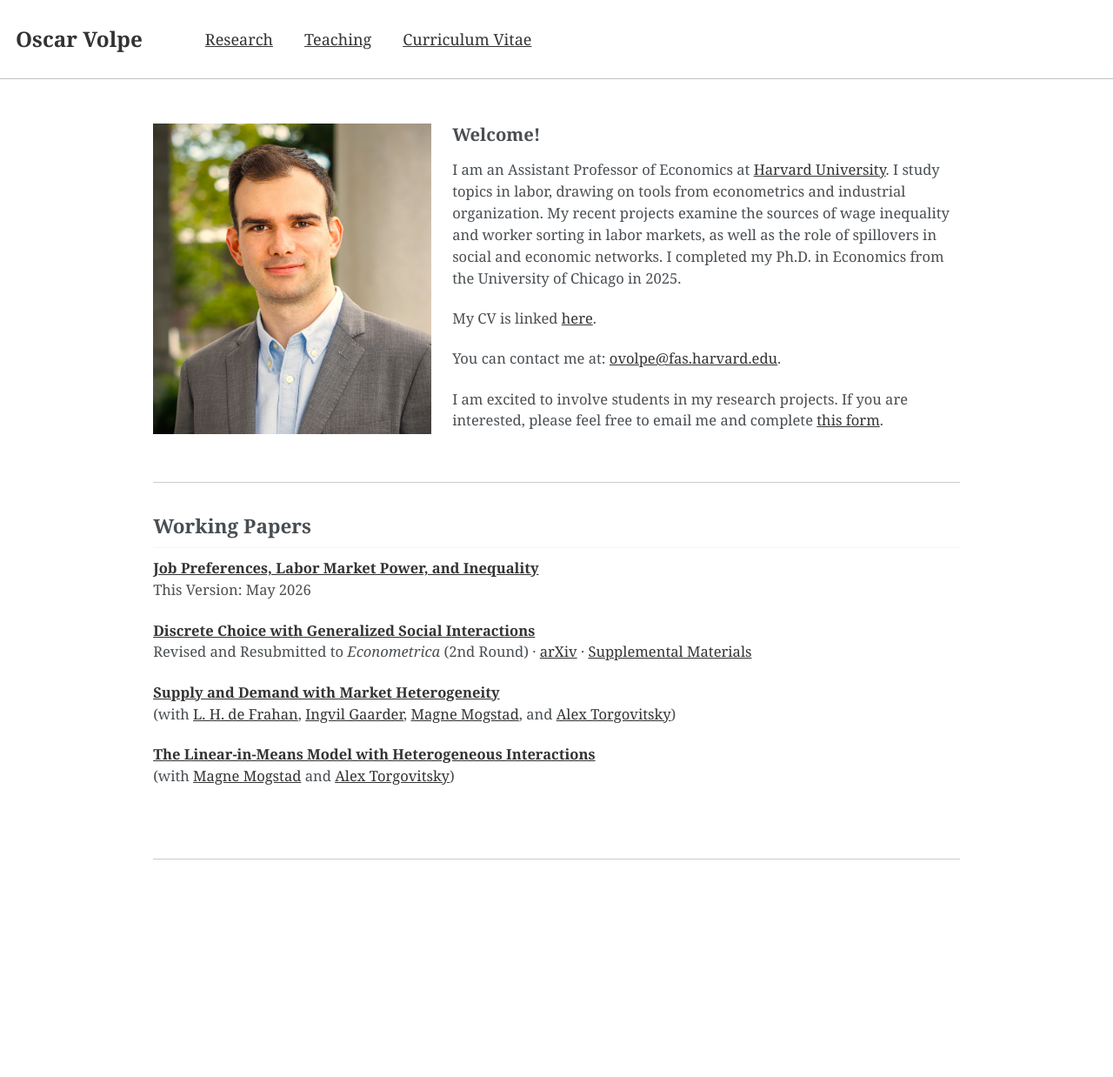
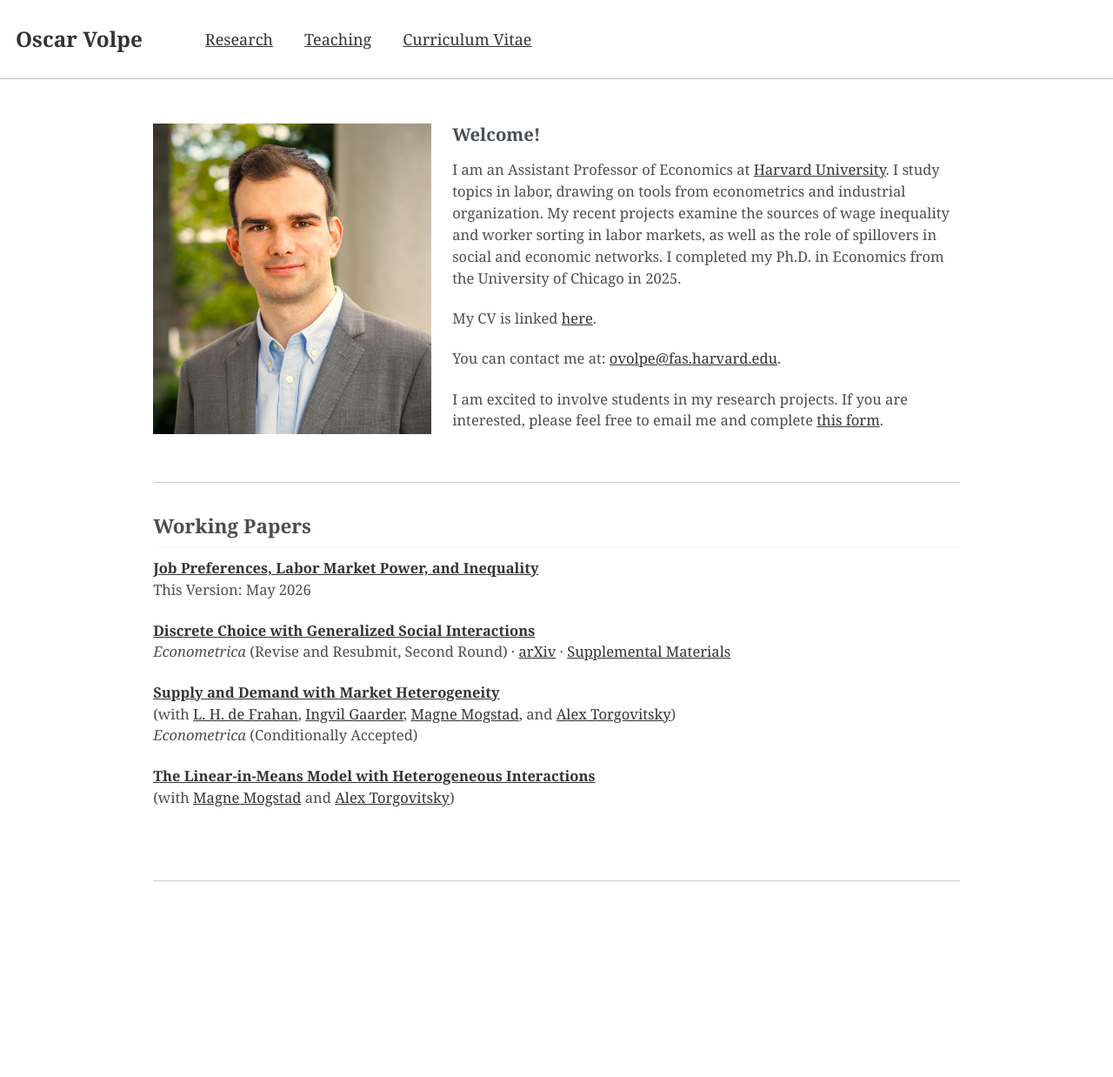
Before and after one commit to ovolpe/ovolpe.github.io, a Jekyll site: the page built from _pages/about.md, in a window 1280 px wide. Shown: the whole page at 87% size. Built offline with Jekyll 4.4.1, drawn with Linux system fonts in a browser that asks for light colours; before the commit the page ends 1213 px from its top, so only the background shows below that.

Commit message:
Update working papers section formatting

```diff
--- a/_pages/about.md
+++ b/_pages/about.md
@@ -29,15 +29,16 @@ redirect_from:
 ## Working Papers
 
 [**Job Preferences, Labor Market Power, and Inequality**](/files/jmp.pdf) <br>
-This Version: May 2026<br>
+This Version: May 2026
 
 
 [**Discrete Choice with Generalized Social Interactions**](/files/dcwgsi.pdf) <br>
-Revised and Resubmitted to _Econometrica_ (2nd Round) · [arXiv](https://arxiv.org/pdf/2610.27324) · [Supplemental Materials](/files/dcwgsi_supplement.pdf)<br>
+*Econometrica* (Revise and Resubmit, Second Round) · [arXiv](https://arxiv.org/pdf/2610.27324) · [Supplemental Materials](/files/dcwgsi_supplement.pdf)
 
 
 [**Supply and Demand with Market Heterogeneity**](/files/ghmtv.pdf) <br>
 (with [L. H. de Frahan](https://sites.google.com/view/lancelothenrydefrahan/home), [Ingvil Gaarder](https://sites.google.com/site/ingvilgaarder), [Magne Mogstad](https://sites.google.com/site/magnemogstad), and [Alex Torgovitsky](https://a-torgovitsky.github.io)) <br>
+*Econometrica* (Conditionally Accepted)
 
 
 [**The Linear-in-Means Model with Heterogeneous Interactions**](/files/mtv.pdf) <br>
```
